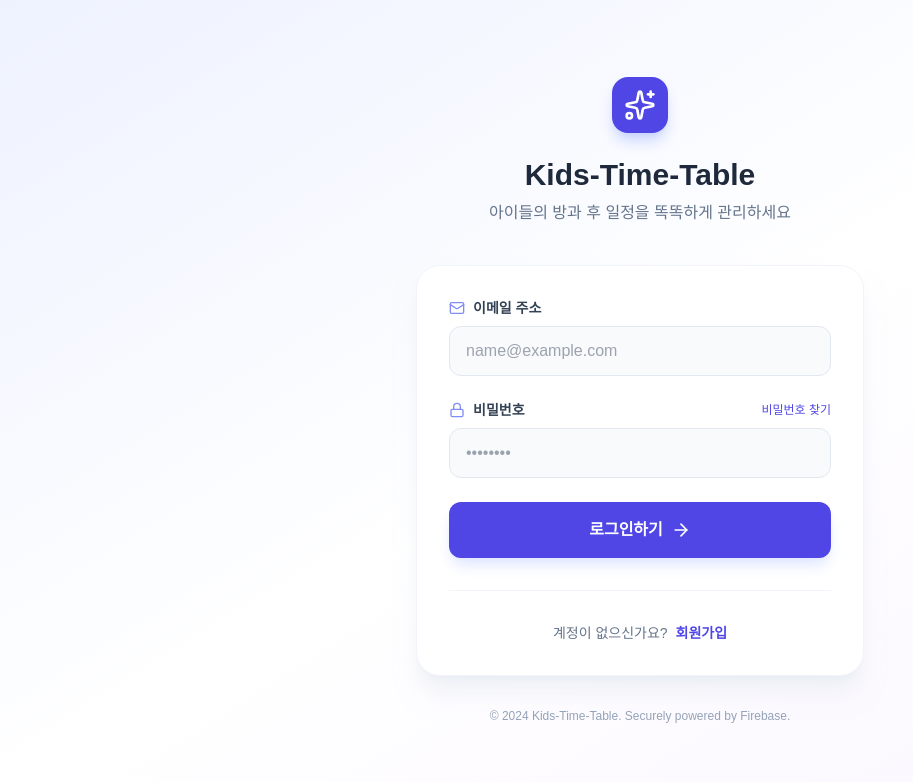
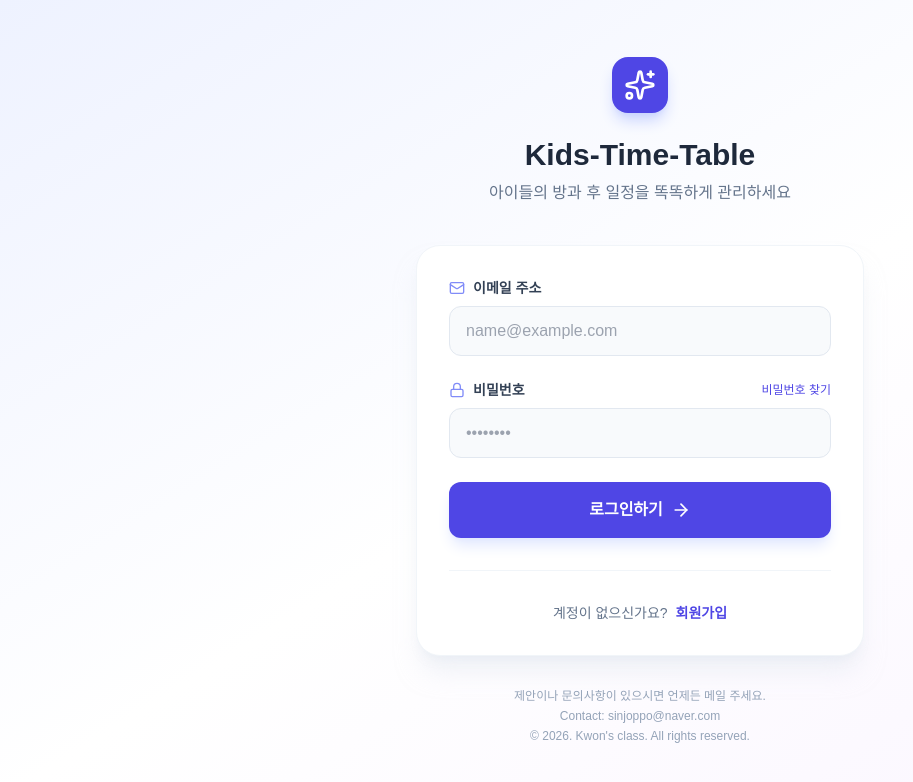
Before and after one commit to kssaembo/kidstimetable, a React (Vite) app: page /#/login in a window 1280 px wide. Shown: the top 782 px of the page, without its empty margins (0-913 px from the left). Built offline with nearby package versions, Linux system fonts and the light colour scheme; no server answers; a web font is replaced by a local one.

Commit message:
Add files via upload

```diff
--- a/components/ScheduleGrid.tsx
+++ b/components/ScheduleGrid.tsx
@@ -45,19 +45,18 @@ const ScheduleGrid: React.FC<ScheduleGridProps> = ({
     const HEADER_HEIGHT = 48;
     const dragOffset = currentDrag?.offsetY || 0;
 
-    // 1. 마우스의 현재 Y 좌표에서 컨테이너의 상단 위치를 뺍니다.
-    // 2. 사용자가 박스를 잡은 지점(dragOffset)을 빼서 박스의 '상단' 위치를 찾습니다.
-    // 3. 헤더 높이를 빼서 실제 그리드 내부의 Y 좌표를 얻습니다.
+    // 마우스 Y에서 컨테이너 상단을 빼고, 잡은 위치(offsetY)만큼 보정하고, 헤더(48px)를 뺍니다.
     const y = e.clientY - rect.top - dragOffset - HEADER_HEIGHT;
 
     // 1시간당 PIXELS_PER_HOUR(120px) 기준, 10분은 20px
     const totalMinutes = (y / PIXELS_PER_HOUR) * 60;
-    const snappedMinutes = Math.floor(totalMinutes / 10) * 10;
+    // Math.round를 사용하여 가장 가까운 10분 단위로 스냅합니다 (더 직관적)
+    const snappedMinutes = Math.round(totalMinutes / 10) * 10;
 
     const h = Math.floor(snappedMinutes / 60) + START_HOUR;
     const m = snappedMinutes % 60;
 
-    // 시간대 범위를 넘어서지 않도록 보정
+    // 시간대 범위를 넘어서지 않도록 보정 (13시 ~ 22시)
     const safeH = Math.min(Math.max(h, START_HOUR), END_HOUR);
     const timeString = `${safeH.toString().padStart(2, '0')}:${m.toString().padStart(2, '0')}`;
     const snappedY = ((safeH - START_HOUR) * 60 + m) / 60 * PIXELS_PER_HOUR;
@@ -127,7 +126,7 @@ const ScheduleGrid: React.FC<ScheduleGridProps> = ({
                 </div>
               ))}
 
-              {/* 드랍 가이드 박스 - 헤더 보정 적용됨 */}
+              {/* 드랍 가이드 박스 */}
               {dragOverInfo && dragOverInfo.day === day && (
                 <div
                   className="absolute left-0 right-0 bg-indigo-500/30 border-2 border-indigo-600/60 z-10 pointer-events-none flex flex-col items-center justify-start py-1 shadow-lg transition-all duration-75 rounded-lg"
--- a/pages/Assignment.tsx
+++ b/pages/Assignment.tsx
@@ -46,9 +46,8 @@ const Assignment: React.FC<AssignmentProps> = ({
       const template = templates.find(t => t.id === id);
       if (template) {
         duration = template.duration;
-        // 사이드바에서 드래그 시에는 보통 상단을 잡는다고 가정하거나 중앙을 잡습니다.
-        // 여기서는 상단 스냅을 위해 0으로 설정하거나, 박스 높이의 절반 정도로 줄 수 있습니다.
-        offsetY = 20;
+        // 사이드바에서 새 일정을 끌어올 때는 상단(0)을 기준으로 잡는 것이 가이드와 일치시키기 쉽습니다.
+        offsetY = 0;
       }
     } else {
       const schedule = schedules.find(s => s.id === id);
--- a/pages/Login.tsx
+++ b/pages/Login.tsx
@@ -147,9 +147,11 @@ const Login: React.FC = () => {
           </div>
         </div>
 
-        <p className="text-center mt-8 text-xs text-slate-400">
-          © 2024 Kids-Time-Table. Securely powered by Firebase.
-        </p>
+        <div className="text-center mt-8 text-xs text-slate-400 space-y-1">
+          <p>제안이나 문의사항이 있으시면 언제든 메일 주세요.</p>
+          <p>Contact: sinjoppo@naver.com</p>
+          <p>© 2026. Kwon's class. All rights reserved.</p>
+        </div>
       </div>
     </div>
   );
```
